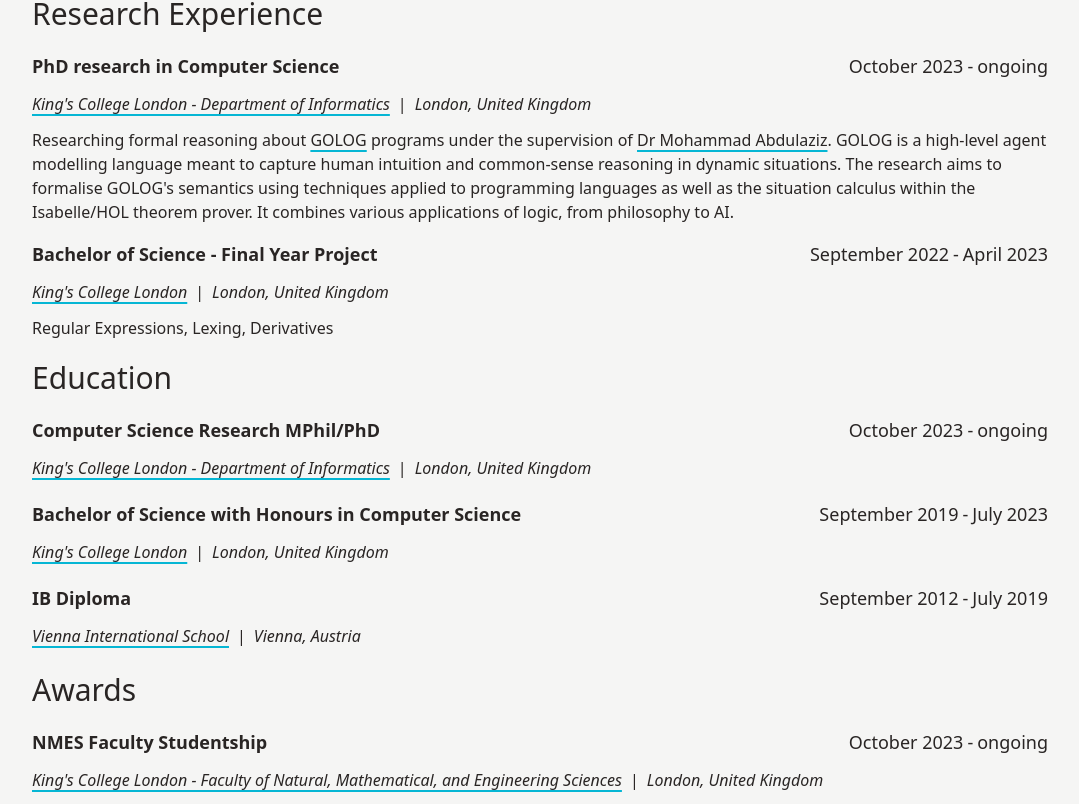
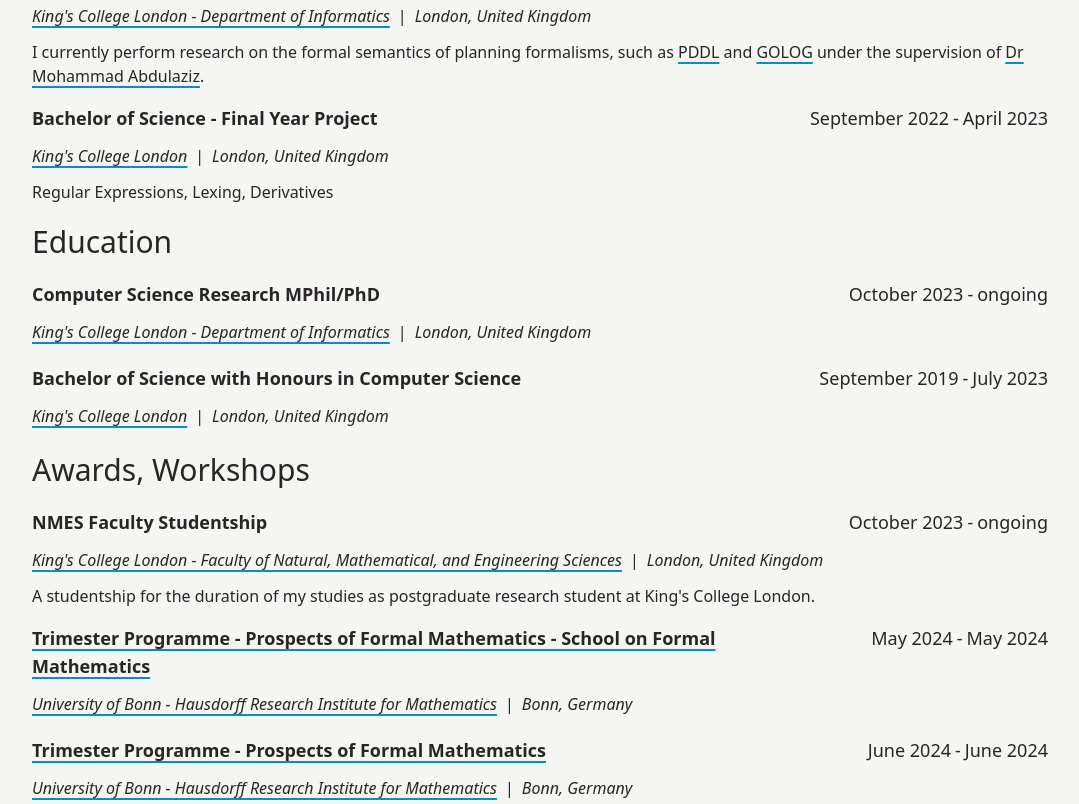
Before and after one commit to david-wang-0/david-wang, a SvelteKit app: page / in a window 1280 px wide. Shown: the part 376-1180 px from the top of the page, without its empty margins (100-1179 px from the left). Built offline with nearby package versions, Linux system fonts and the light colour scheme.

Commit message:
Update CV

```diff
--- a/src/lib/components/CVElement.svelte
+++ b/src/lib/components/CVElement.svelte
@@ -1,17 +1,13 @@
 <script lang="ts">
-    import { link_style } from "../../theme/styles";
-    export let name: string;
     export let startDate: Date | null = null;
     export let endDate: Date | null = null;
-    export let institution: string| null = null;
-    export let institutionLink: string | null = null;
     export let location: string | null = null;
 </script>
 
 <div class="grid grid-cols-1 gap-y-2">
     <div class="flex space-x-5 sm:text-lg">
         <h3 class="flex flex-initial justify-left font-extrabold">
-        {name}
+            <slot name="title"/>
         </h3>
         <div class="flex-auto justify-center"/>
         <h4 class="flex space-x-1 flex-none justify-end">
@@ -28,19 +24,12 @@
     </div>
 
     <div class="flex flex-nowrap space-x-2 text-base my-1">
-        {#if institution != null}
+        {#if $$slots.institution}
             <h4 class="shrink justify-left italic">
-            {#if institutionLink != null}
-                <a href="{institutionLink}"
-                    class={link_style}>
-                    {institution}
-                </a>
-            {:else}
-                {institution}
-            {/if}
+            <slot name="institution"/>
             </h4>
         {/if}
-        {#if institution != null && location != null}
+        {#if $$slots.institution && location != null}
             <div class="flex-none hidden md:block justify-left">|</div>
             <div class="justify-center md:hidden"/>
         {/if}
@@ -48,5 +37,5 @@
             <h4 class="flex-none justify-right md:justify-left italic">{location}</h4>
         {/if}
     </div>
-    <slot/>
+    <slot name="content"/>
 </div>
--- a/src/routes/+page.svelte
+++ b/src/routes/+page.svelte
@@ -19,75 +19,85 @@
         </KeyValueList>
     </Section>
     <Section name="About">
-        <p class="text">I like logic and interactive theorem proving because I like to really understand something from the basics. It also feels good to be certain of things, even after you have forgotten the details of how you came to that conclusion.</p>
-        <p class="text">This lead me to my current research area and the topic <em class="italic">formal reasoning about GOLOG programs</em>. It combines formal logic, programming language semantics, formal verification, and AI planning.</p>
+        <p class="text">
+            I currently perform research on the formal semantics of planning formalisms, such as
+            <a href="https://en.wikipedia.org/wiki/Planning_Domain_Definition_Language" class={link_style}>PDDL</a> and
+            <a href="https://en.wikipedia.org/wiki/GOLOG" class={link_style}>GOLOG</a>.
+        </p>
     </Section>
     <Section name="Research Experience">
         <CVElement
-            name="PhD research in Computer Science"
             startDate={new Date("2023-10")}
-            institution="King's College London - Department of Informatics"
-            institutionLink="https://www.kcl.ac.uk/informatics/"
             location="London, United Kingdom">
-            <p class="text">
-                Researching formal reasoning about
-                <a href="https://en.wikipedia.org/wiki/GOLOG"
-                    class={link_style}>
-                    GOLOG
-                </a>
-                programs under the supervision of
-                <a href="https://mabdula.github.io/"
-                    class={link_style}>
-                    Dr Mohammad Abdulaziz
-                </a>.
-                GOLOG is a high-level agent modelling language meant to capture human intuition and common-sense reasoning in dynamic situations. The research aims to formalise GOLOG's semantics using techniques applied to programming languages as well as the situation calculus within the Isabelle/HOL theorem prover. It combines various applications of logic, from philosophy to AI.
+            <span slot="title">PhD research in Computer Science</span>
+            <a slot="institution" href="https://www.kcl.ac.uk/informatics/" class={link_style}>
+                King's College London - Department of Informatics
+            </a>
+            <p slot="content" class="text">
+                I currently perform research on the formal semantics of planning formalisms, such as
+                <a href="https://en.wikipedia.org/wiki/Planning_Domain_Definition_Language" class={link_style}>PDDL</a> and
+                <a href="https://en.wikipedia.org/wiki/GOLOG" class={link_style}>GOLOG</a>
+                under the supervision of <a href="https://mabdula.github.io/" class={link_style}>Dr Mohammad Abdulaziz</a>.
             </p>
         </CVElement>
         <CVElement
-            name="Bachelor of Science - Final Year Project"
             startDate={new Date("2022-09")}
             endDate={new Date("2023-04")}
-            institution="King's College London"
-            institutionLink="https://www.kcl.ac.uk/"
             location="London, United Kingdom">
-            <p class="text">
-                Regular Expressions, Lexing, Derivatives
-            </p>
+            <span slot="title">Bachelor of Science - Final Year Project</span>
+            <a slot="institution" href="https://www.kcl.ac.uk/" class={link_style}>King's College London</a>
+            <p slot="content" class="text">Regular Expressions, Lexing, Derivatives</p>
         </CVElement>
     </Section>
     <Section name="Education">
         <CVElement
-            name="Computer Science Research MPhil/PhD"
             startDate={new Date("2023-10")}
-            institution="King's College London - Department of Informatics"
-            institutionLink="https://www.kcl.ac.uk/informatics/"
-            location="London, United Kingdom"/>
+            location="London, United Kingdom">
+            <span slot="title">Computer Science Research MPhil/PhD</span>
+            <a slot="institution" href="https://www.kcl.ac.uk/informatics/" class={link_style}>
+                King's College London - Department of Informatics
+            </a>
+        </CVElement>
         <CVElement
-            name="Bachelor of Science with Honours in Computer Science"
             startDate={new Date("2019-09")}
             endDate={new Date("2023-07")}
-            institution="King's College London"
-            institutionLink="https://www.kcl.ac.uk/"
-            location="London, United Kingdom"/>
-        <CVElement
-            name="IB Diploma"
-            startDate={new Date("2012-09")}
-            endDate={new Date("2019-07")}
-            institution="Vienna International School"
-            institutionLink="https://www.vis.ac.at/"
-            location="Vienna, Austria"/>
-    </Section>
-    <Section name=Awards>
-        <CVElement name="NMES Faculty Studentship"
-            startDate={new Date("2023-10")}
-            institution="King's College London - Faculty of Natural, Mathematical, and Engineering Sciences"
-            institutionLink="https://www.kcl.ac.uk/nmes"
             location="London, United Kingdom">
-            <p class="text">A studentship for the duration of my studies as postgraduate research student at King's College London.</p>
+            <span slot="title">Bachelor of Science with Honours in Computer Science</span>
+            <a slot="institution" href="https://www.kcl.ac.uk/" class={link_style}>King's College London</a>
         </CVElement>
     </Section>
-    <Section name="Biography">
-        <p>I did a few internships from summer 2021 to 2022.</p>
+    <Section name="Awards, Workshops">
+        <CVElement
+            startDate={new Date("2023-10")}
+            location="London, United Kingdom">
+            <span slot="title">NMES Faculty Studentship</span>
+            <a slot="institution" href="https://www.kcl.ac.uk/nmes/" class={link_style}>
+                King's College London - Faculty of Natural, Mathematical, and Engineering Sciences
+            </a>
+            <p slot="content" class="text">A studentship for the duration of my studies as postgraduate research student at King's College London.</p>
+        </CVElement>
+        <CVElement
+            startDate={new Date("2024-05-13")}
+            endDate={new Date("2024-05-17")}
+            location="Bonn, Germany">
+            <a slot="title" href="https://www.mathematics.uni-bonn.de/him/programs/current-trimester-program/him-trimester-program-prospects-of-formal-mathematics" class={link_style}>
+                Trimester Programme - Prospects of Formal Mathematics - School on Formal Mathematics
+            </a>
+            <a slot="institution" href="https://www.mathematics.uni-bonn.de/en" class={link_style}>
+                University of Bonn - Hausdorff Research Institute for Mathematics
+            </a>
+        </CVElement>
+        <CVElement
+            startDate={new Date("2024-06-17")}
+            endDate={new Date("2024-06-28")}
+            location="Bonn, Germany">
+            <a slot="title" href="https://www.mathematics.uni-bonn.de/him/programs/current-trimester-program/him-trimester-program-prospects-of-formal-mathematics" class={link_style}>
+                Trimester Programme - Prospects of Formal Mathematics
+            </a>
+            <a slot="institution" href="https://www.mathematics.uni-bonn.de/en" class={link_style}>
+                University of Bonn - Hausdorff Research Institute for Mathematics
+            </a>
+        </CVElement>
     </Section>
     <Section name="Skills">
         <KeyValueList>
@@ -96,9 +106,8 @@
         </KeyValueList>
     </Section>
     <Section name="Additional Information">
-        <p>The source code for this site can be found on
-            <a href="https://github.com/david-wang-0/david-wang"
-            class={link_style}>
-            GitHub</a>.</p>
+        <p style="text">
+            Some things that I do can be found on <a href="https://github.com/david-wang-0/david-wang" class={link_style}>GitHub</a>.
+        </p>
     </Section>
 </div>
--- a/src/theme/styles.ts
+++ b/src/theme/styles.ts
@@ -1,3 +1,3 @@
 
 
-export var link_style = "underline underline-offset-4 decoration-cyan-500 dark:decoration-cyan-400 decoration-2 hover:text-cyan-500 hover:no-underline hover:dark:text-cyan-400";
+export var link_style = "underline underline-offset-4 decoration-cyan-600 dark:decoration-cyan-300 decoration-2 hover:text-cyan-600 hover:no-underline hover:dark:text-cyan-300";
```
